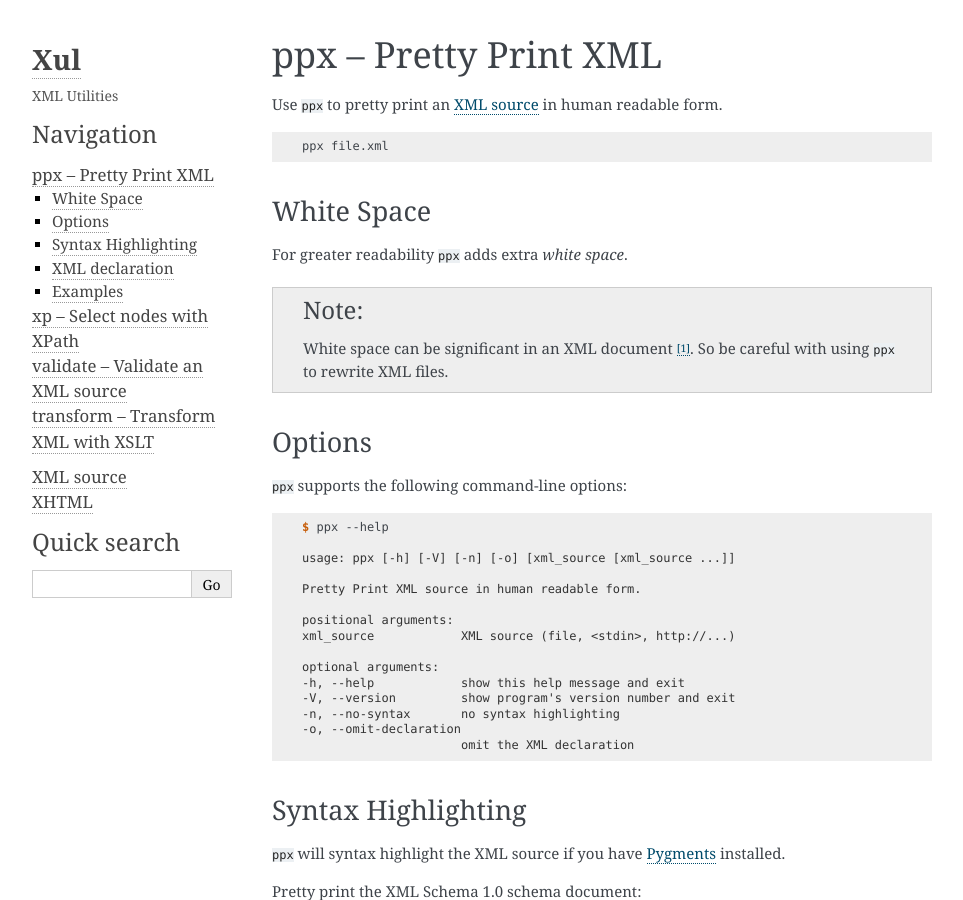
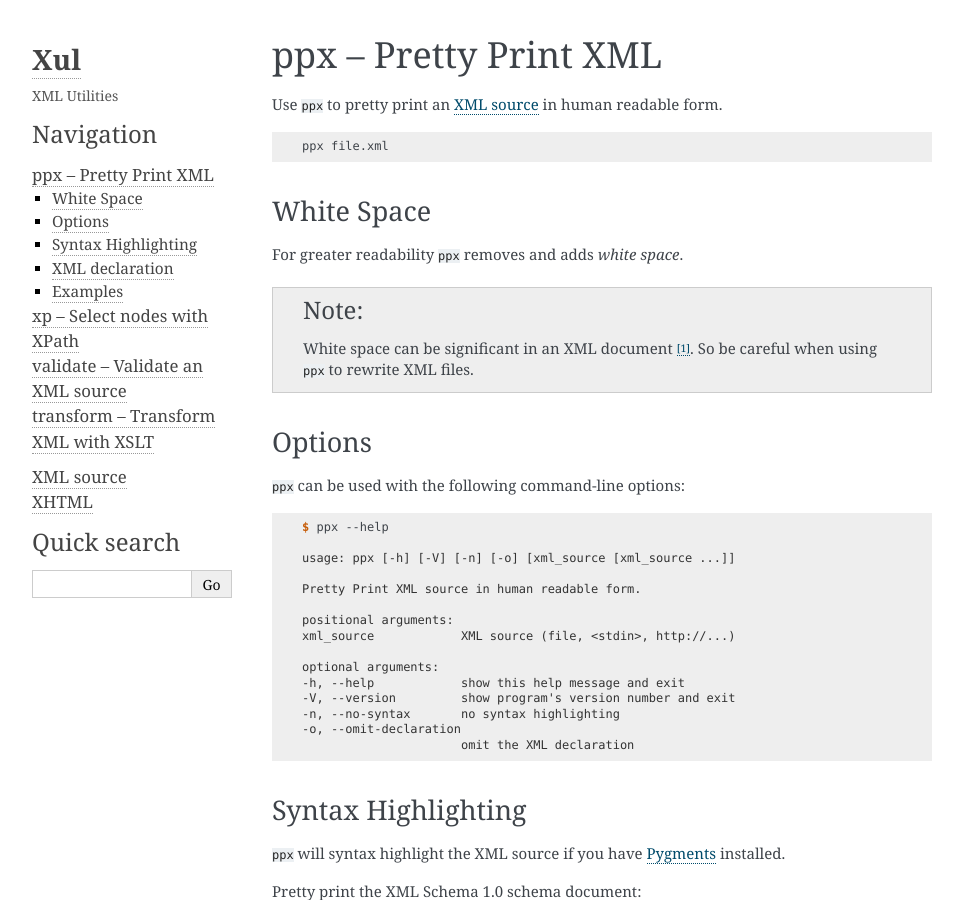
Before and after one commit to peteradrichem/Xul, a Sphinx documentation site: the page built from docs/ppx.rst, in a window 1280 px wide and 900 px high. Shown: the whole window, without its empty margins (148-1111 px from the left). Built offline with Sphinx 7.4.7, drawn with Linux system fonts in a browser that asks for light colours.

Commit message:
Documentation: white space warning for `xp --pretty-element'.

```diff
--- a/docs/ppx.rst
+++ b/docs/ppx.rst
@@ -21,15 +21,15 @@
 White Space
 -----------
 
-For greater readability ``ppx`` adds extra *white space*.
+For greater readability ``ppx`` removes and adds *white space*.
 
 .. note:: White space can be significant in an XML document [#]_.
-   So be careful with using ``ppx`` to rewrite XML files.
+   So be careful when using ``ppx`` to rewrite XML files.
 
 Options
 -------
 
-``ppx`` supports the following command-line options:
+``ppx`` can be used with the following command-line options:
 
 .. code-block:: console
 
--- a/docs/transform.rst
+++ b/docs/transform.rst
@@ -27,7 +27,7 @@
 Options
 -------
 
-``transform`` supports the following command-line options:
+``transform`` can be used with the following command-line options:
 
 .. code-block:: console
 
--- a/docs/validate.rst
+++ b/docs/validate.rst
@@ -31,7 +31,7 @@
 
 Options
 -------
-``validate`` supports the following command-line options:
+``validate`` can be used with the following command-line options:
 
 .. code-block:: console
 
--- a/docs/xp.rst
+++ b/docs/xp.rst
@@ -159,6 +159,9 @@
 -------------------
 A result element can be pretty printed with the ``--pretty-element`` command-line option.
 
+.. warning:: The ``--pretty-element`` option removes all white space nodes before
+   applying the XPath expression.
+
 Pretty print the latest Python PEP:
 
 .. code-block:: bash
```
Also changed, not shown: other parts of docs/xp.rst (+1 -1 lines), 1 other file.
